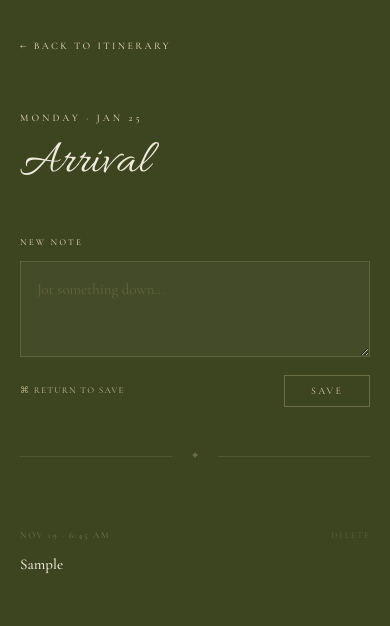
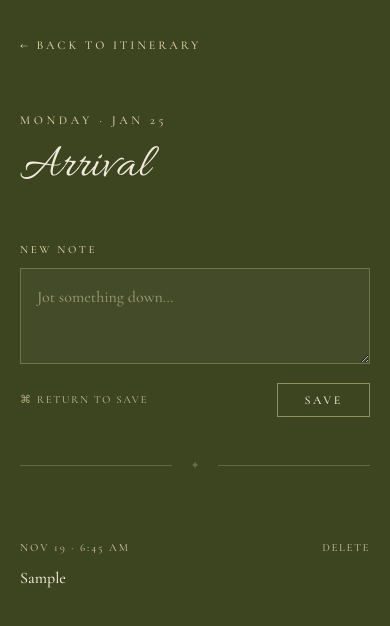
Before and after one commit to vanessakluong/victoria-george-wedding, a website built with Vite: page notes.html in a window 390 px wide. Both pictures are taken after typing "Sample" into the empty fields and a click on the button "SAVE". Built offline with nearby package versions, Linux system fonts and the light colour scheme.

Commit message:
Make notes pages easier to read; stop iPhone auto-zoom on note box
Larger labels (9-10px -> 11-12px), visible 1px borders, brighter note
date/Delete, 16px note text, and medium weight on form controls. The
note textarea was 15px, which makes iOS Safari zoom the page on tap;
now 16px. Hide the "⌘ Return to save" keyboard hint on touch screens.

Co-Authored-By: Claude Opus 5.5 <noreply@anthropic.com>

```diff
--- a/notes.html
+++ b/notes.html
@@ -210,6 +210,27 @@
     body { font-weight: 500; }
     .back-link, .day-eyebrow, .add-label { opacity: 1; }
     .hint, .empty-state { color: rgba(216,205,163,0.75); }
+    /* Notes page: larger labels, visible borders, 16px inputs (stops iPhone auto-zoom on tap) */
+    .back-link, .day-eyebrow { font-size: 12px; }
+    .add-label, .hint { font-size: 11px; }
+    .add-textarea { font-size: 16px; border: 1px solid rgba(216,205,163,0.3); }
+    .add-textarea::placeholder { color: rgba(216,205,163,0.55); }
+    .add-textarea:focus { border-color: rgba(216,205,163,0.7); }
+    .save-btn { font-size: 12px; border: 1px solid rgba(216,205,163,0.55); color: var(--cream); }
+    .save-btn:hover { border-color: var(--gold); }
+    .note-time   { font-size: 11px; color: rgba(216,205,163,0.85); }
+    .note-delete { font-size: 11px; color: rgba(216,205,163,0.8); }
+    .add-textarea, .save-btn, .note-delete { font-weight: inherit; }
+    .note-delete:hover { color: var(--cream); }
+    .note-text   { font-size: 16px; }
+    .note-item   { border-bottom: 1px solid rgba(216,205,163,0.15); }
+    .ornament::before, .ornament::after { height: 1px; background: rgba(216,205,163,0.25); }
+    .empty-state { font-size: 12px; }
+    /* "⌘ Return to save" is a keyboard shortcut: hide it on touch screens, keep Save on the right */
+    @media (hover: none) and (pointer: coarse) {
+      .hint { display: none; }
+      .form-footer { justify-content: flex-end; }
+    }
   </style>
 </head>
 <body>
```
